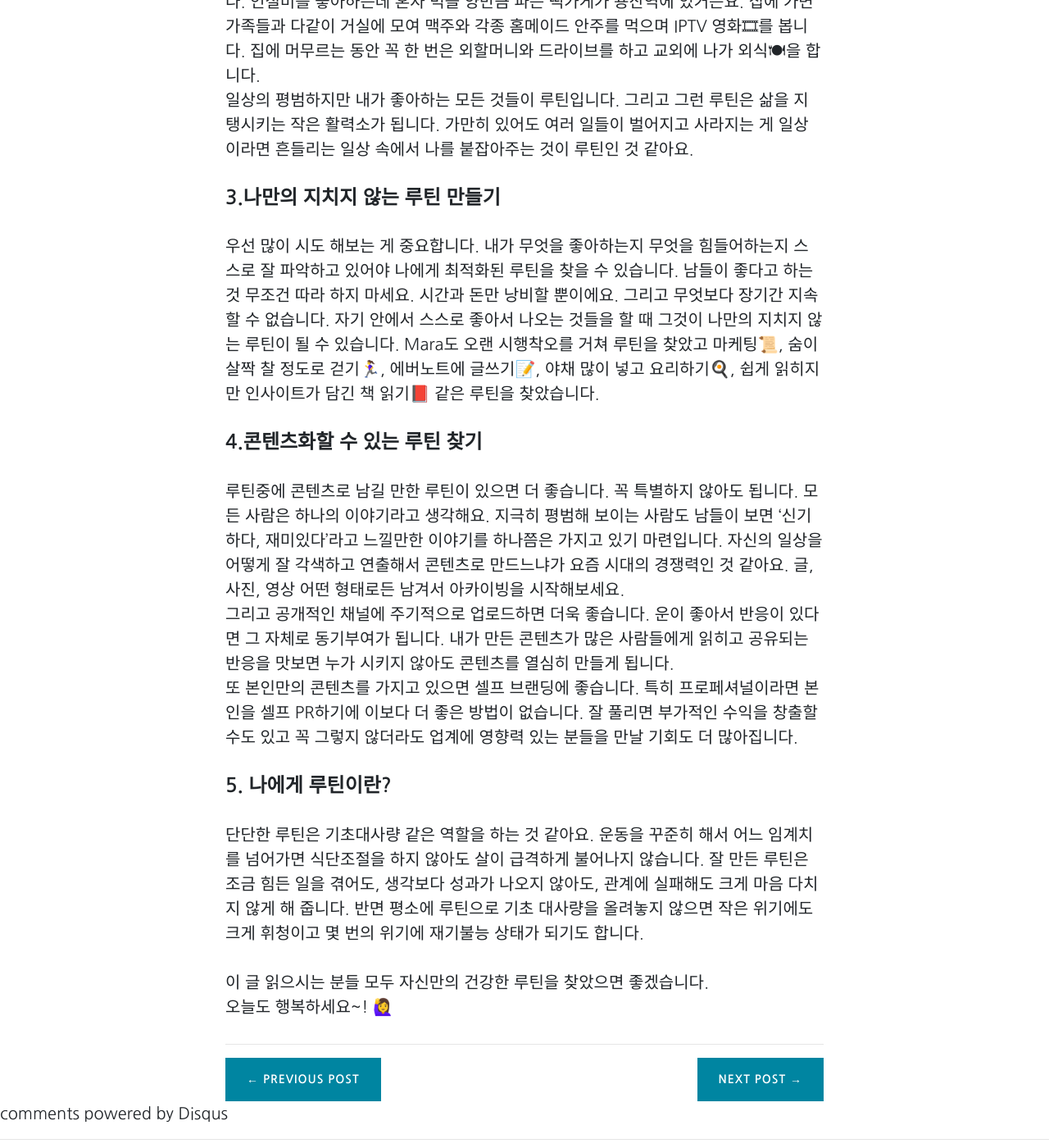
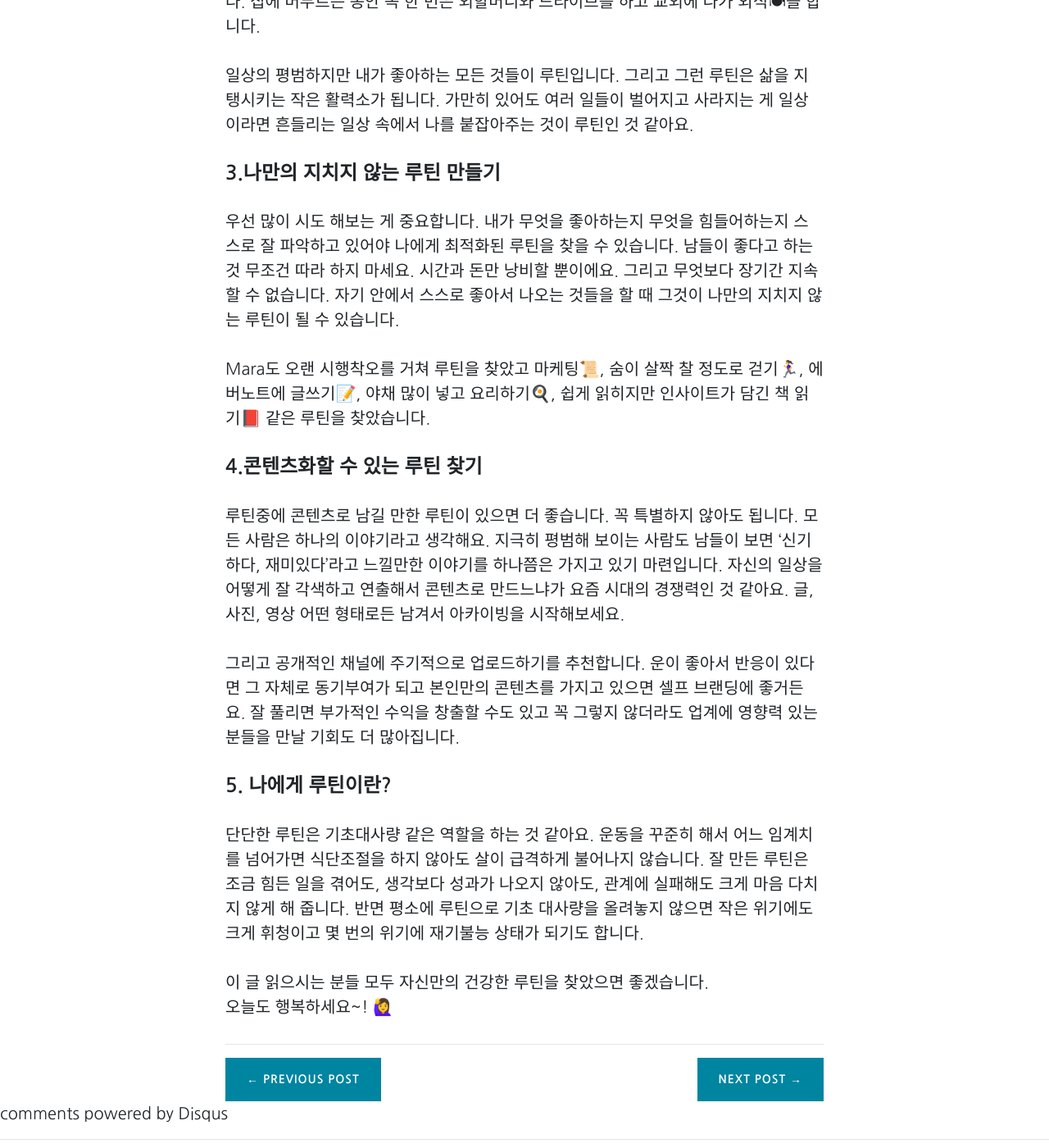
Before and after one commit to Marapro88/mara, a Jekyll site: the page built from _posts/Essay/2020-08-16-essay-routine-is-matter.md, in a window 1280 px wide and 1400 px high, scrolled down 1883 px. Shown: the whole window at 82% size. Built offline with Jekyll 4.4.1, drawn with Linux system fonts in a browser that asks for light colours; comment, search, counter and statistics services are not loaded; some of the changed text lies outside the part shown.

Commit message:
0906루틴 탈고

```diff
--- a/_posts/Essay/2020-08-16-essay-routine-is-matter.md
+++ b/_posts/Essay/2020-08-16-essay-routine-is-matter.md
@@ -13,36 +13,44 @@ tags:
   - 루틴의 힘
   - 습관의 중요성
   - 습관만들기
+  - 프로이직러 Mara
+  - 일잘러
+  - 프로이직러
 description: '나만의 루틴을 찾아서'
 content_id: '1000'
 ---
 
 안녕하세요?<br>프로이직러 Mara입니다.
 
-오늘은 루틴의 중요성에 대해 이야기해볼까 해요. Mara는 안정과 변화 중에 하나만 선택해야 한다면 변화를 선택하는 편인데요. 단순 반복 업무에 쉽게 싫증을 느끼기도 하고 새로운 일에 도전하는 걸 좀 더 좋아하는 편입니다. 그런데 최근에 루틴의 중요성에 대해 깨닫게 되는 계기가 있어서 공유해보려고요. <br>몇 달 전, 금요일과 월요일에 이틀 휴가를 쓰고 주말까지 붙여서 4일 정도 나름 긴 휴가를 다녀왔습니다. 맛있는 것도 많이 먹고 TV, 영화도 실컷 봤어요. 그런데 웬일인지 휴가가 끝나고 다시 집으로 돌아가는 길에 마음이 더 울적해지더라고요. 잘 먹고 잘 쉬었는데 왜 이럴까 제 마음을 들여다보는 시간을 가졌어요. 곰곰이 생각해보니 당시에 마음이 조금 심란했었는데 루틴이 깨지니 부정적인 감정들이 증폭된 것 같더라고요.
+오늘은 루틴의 중요성에 대해 이야기해볼까 해요. Mara는 안정과 변화 중에 하나만 선택해야 한다면 변화를 선택하는 편인데요. 단순 반복 업무에 쉽게 싫증을 느끼기도 하고 새로운 일에 도전하는 걸 좀 더 좋아하는 편입니다. 그런데 최근에 루틴의 중요성에 대해 깨닫게 되는 계기가 있어서 공유해보려고요. <br>
+
+몇 달 전, 금요일과 월요일에 이틀 휴가를 쓰고 주말까지 붙여서 4일 정도 나름 긴 휴가를 다녀왔습니다. 맛있는 것도 많이 먹고 TV, 영화도 실컷 봤어요. 그런데 웬일인지 휴가가 끝나고 다시 집으로 돌아가는 길에 마음이 더 울적해지더라고요. 잘 먹고 잘 쉬었는데 왜 이럴까 제 마음을 들여다보는 시간을 가졌어요. 곰곰이 생각해보니 당시에 마음이 조금 심란했었는데 루틴이 깨지니 부정적인 감정들이 증폭된 것 같더라고요.
 
 #### 1.루틴이 중요한 이유
 
-직장인들이 자영업자, 사장님들을 동경하는 이유는 무엇일까요? 매일 정해진 시간과 장소에 있지 않아도 된고 자신이 하고 싶은 것을 할 수 있다는 자유로움 때문 아닐까요. 하지만 성공적인 프리랜서 일수록 오히려 루틴을 철저하게 지키는 분들이 더 많은 것 아시나요? 하루쯤은 지키지 않아도 뭐라고 할 사람도 없고 손해 보는 것도 없지만 그럼에도 불구하고 루틴이 중요한 이유는 무엇일까요?<br>
 사람은 어느날 갑자기 변하지 않습니다. 면사포에 잉크가 서서히 물들듯 좋은 습관도 나쁜 습관도 서서히 생성됩니다. 오늘 하루 루틴을 지키지 않으면 그게 이틀이 되고 일주일이 되다가 어느새 나쁜 습관이 됩니다. 루틴을 지키는 이유는 게으름이 치고 들어올 틈을 주지 않기 위해서입니다. 반대로 꾸준히 지킨 루틴은 나를 견고하고 단단한 사람으로 만들어줍니다. 잠깐의 부침을 겪어도 잘 자리 잡은 루틴은 기본 상태로 빠르게 원상 복귀하도록 도와줍니다. 부정적인 생각들이 마음속에 자리 잡아 좋은 에너지마저 갉아먹지 않도록 도와줍니다.<br>
+
 휴가기간에 일어나고 잠드는 시간이 불규칙해졌습니다. 일요일마다 글쓰기 모임을 하는데 그 주에는 글쓰기 모임을 쉬었어요. 일요일 아침에 글쓰기를 하는 시간이 Mara에게는 일종의 리프레시 같은 시간이었는데 건너뛰니 오히려 무기력해지는 느낌을 받았어요. 마음이 건강한 상태에서 취하는 휴식은 영감을 주지만 마음이 불안한 상태에서 루틴을 깨버리니 불안감만 증폭되고 온전히 휴식에 집중하지 못했습니다.
 
 #### 2.루틴의 좋은 점
 
 루틴이 있다는 건 내가 즐길 수 있는 거리가 많다는 말입니다. Mara는 평일엔 10시~11시 사이 출근을 하고 하고 점심시간에는 햇볕을 쐬며 짧은 산책을 합니다. 퇴근하면 강남역까지 걸어가고 집에 와서 밥을 해 먹고 설거지를 하고 과자나 과일을 먹습니다.(아직도 과자 엄청 좋아함😐) 가끔 와인을 몇 모금 마십니다. 토요일엔 격주로 마개이너 스터디를 하고 일요일 아침엔 글쓰기 모임을 합니다.<br>
+
 지방에 거주하는 부모님 집에 가려고 KTX를 타면 인절미🍡와 맥주🍺를 사서 먹곤 합니다. 인절미를 좋아하는데 혼자 먹을 양만큼 파는 떡가게가 용산역에 있거든요. 집에 가면 가족들과 다같이 거실에 모여 맥주와 각종 홈메이드 안주를 먹으며 IPTV 영화🎞를 봅니다. 집에 머무르는 동안 꼭 한 번은 외할머니와 드라이브를 하고 교외에 나가 외식🍽을 합니다.<br>
+
 일상의 평범하지만 내가 좋아하는 모든 것들이 루틴입니다. 그리고 그런 루틴은 삶을 지탱시키는 작은 활력소가 됩니다. 가만히 있어도 여러 일들이 벌어지고 사라지는 게 일상이라면 흔들리는 일상 속에서 나를 붙잡아주는 것이 루틴인 것 같아요.
 
 #### 3.나만의 지치지 않는 루틴 만들기
 
-우선 많이 시도 해보는 게 중요합니다. 내가 무엇을 좋아하는지 무엇을 힘들어하는지 스스로 잘 파악하고 있어야 나에게 최적화된 루틴을 찾을 수 있습니다. 남들이 좋다고 하는 것 무조건 따라 하지 마세요. 시간과 돈만 낭비할 뿐이에요. 그리고 무엇보다 장기간 지속할 수 없습니다. 자기 안에서 스스로 좋아서 나오는 것들을 할 때 그것이 나만의 지치지 않는 루틴이 될 수 있습니다.
+우선 많이 시도 해보는 게 중요합니다. 내가 무엇을 좋아하는지 무엇을 힘들어하는지 스스로 잘 파악하고 있어야 나에게 최적화된 루틴을 찾을 수 있습니다. 남들이 좋다고 하는 것 무조건 따라 하지 마세요. 시간과 돈만 낭비할 뿐이에요. 그리고 무엇보다 장기간 지속할 수 없습니다. 자기 안에서 스스로 좋아서 나오는 것들을 할 때 그것이 나만의 지치지 않는 루틴이 될 수 있습니다. <br>
+
 Mara도 오랜 시행착오를 거쳐 루틴을 찾았고 마케팅📜, 숨이 살짝 찰 정도로 걷기🏃‍♀️, 에버노트에 글쓰기📝, 야채 많이 넣고 요리하기🍳, 쉽게 읽히지만 인사이트가 담긴 책 읽기📕 같은 루틴을 찾았습니다.
 
 #### 4.콘텐츠화할 수 있는 루틴 찾기
 
 루틴중에 콘텐츠로 남길 만한 루틴이 있으면 더 좋습니다. 꼭 특별하지 않아도 됩니다. 모든 사람은 하나의 이야기라고 생각해요. 지극히 평범해 보이는 사람도 남들이 보면 '신기하다, 재미있다'라고 느낄만한 이야기를 하나쯤은 가지고 있기 마련입니다. 자신의 일상을 어떻게 잘 각색하고 연출해서 콘텐츠로 만드느냐가 요즘 시대의 경쟁력인 것 같아요. 글, 사진, 영상 어떤 형태로든 남겨서 아카이빙을 시작해보세요. <br>
-그리고 공개적인 채널에 주기적으로 업로드하면 더욱 좋습니다. 운이 좋아서 반응이 있다면 그 자체로 동기부여가 됩니다. 내가 만든 콘텐츠가 많은 사람들에게 읽히고 공유되는 반응을 맛보면 누가 시키지 않아도 콘텐츠를 열심히 만들게 됩니다. <br>
-또 본인만의 콘텐츠를 가지고 있으면 셀프 브랜딩에 좋습니다. 특히 프로페셔널이라면 본인을 셀프 PR하기에 이보다 더 좋은 방법이 없습니다. 잘 풀리면 부가적인 수익을 창출할 수도 있고 꼭 그렇지 않더라도 업계에 영향력 있는 분들을 만날 기회도 더 많아집니다.
+
+그리고 공개적인 채널에 주기적으로 업로드하기를 추천합니다. 운이 좋아서 반응이 있다면 그 자체로 동기부여가 되고 본인만의 콘텐츠를 가지고 있으면 셀프 브랜딩에 좋거든요. 잘 풀리면 부가적인 수익을 창출할 수도 있고 꼭 그렇지 않더라도 업계에 영향력 있는 분들을 만날 기회도 더 많아집니다.
 
 #### 5. 나에게 루틴이란?
 
```
